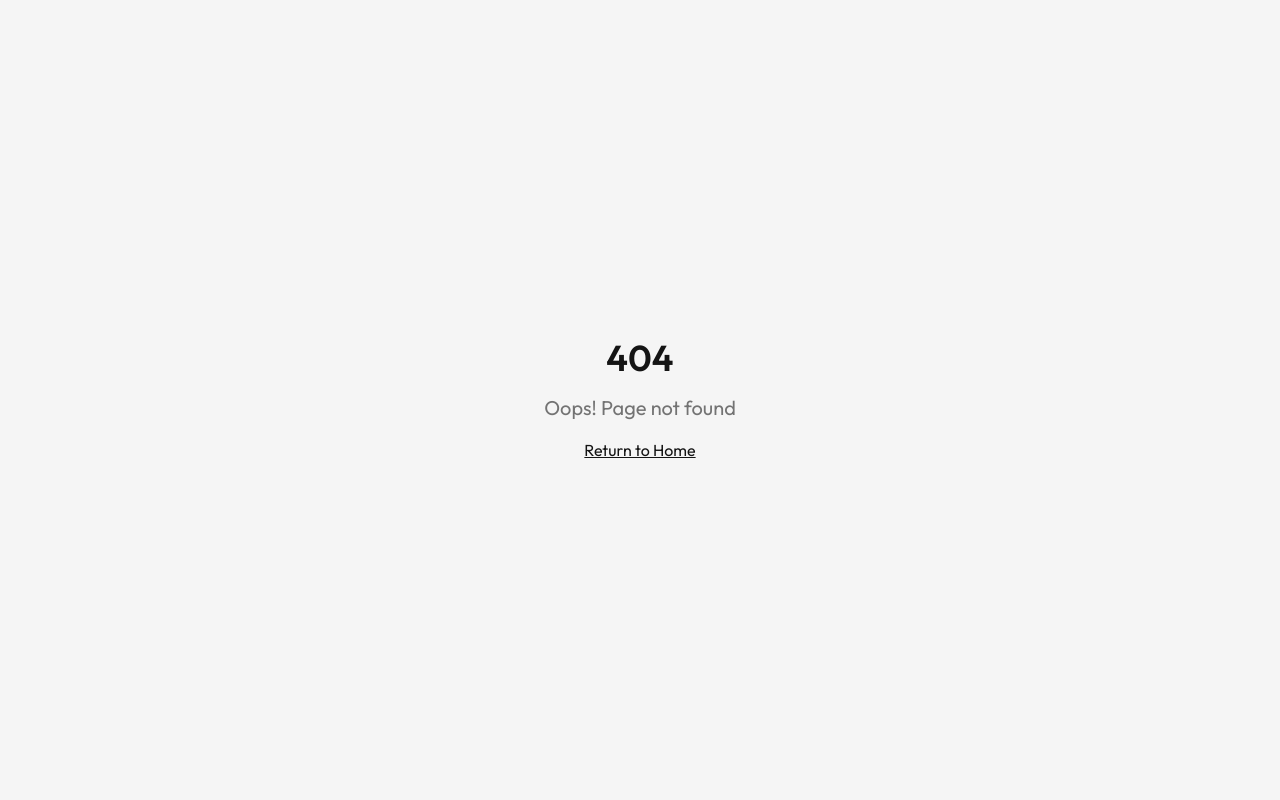
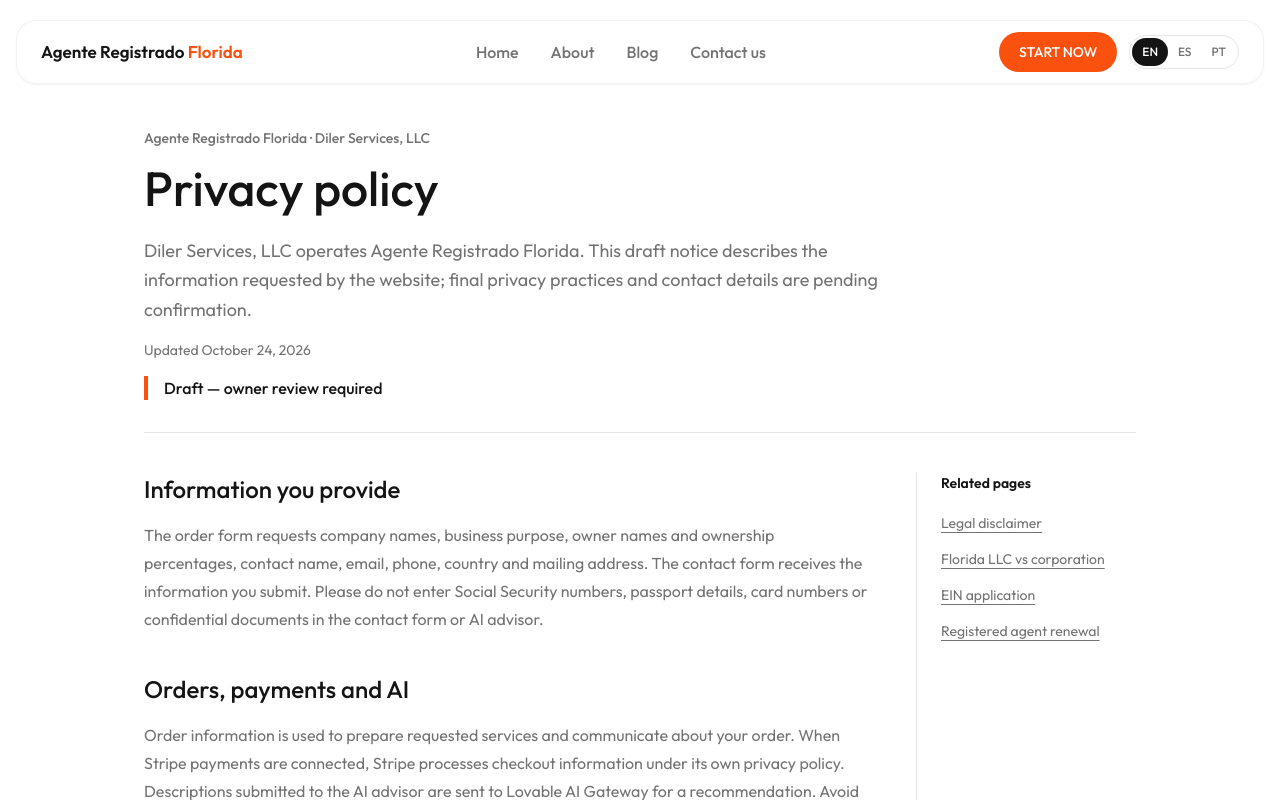
Before and after one commit to vynstudio/bright-beginnings-business-formation, a React (Vite) app: page /privacy in a window 1280 px wide. Before the commit this address had no page. Shown: the top 800 px of the page. Built offline with nearby package versions, Linux system fonts and the light colour scheme; the HTML template or start-up script is replaced by a standard one.

Commit message:
Changes
Co-authored-by: vynstudio <265384302+vynstudio@users.noreply.github.com>

```diff
--- a/src/App.tsx
+++ b/src/App.tsx
@@ -18,6 +18,7 @@ import AdminMessages from "./pages/AdminMessages";
 import AdminOrders from "./pages/AdminOrders";
 import Start from "./pages/Start";
 import CheckoutReturn from "./pages/CheckoutReturn";
+import PublicInformation from "./pages/PublicInformation";
 import ResetPassword from "./pages/ResetPassword";
 import RequireAdmin from "./components/auth/RequireAdmin";
 import NotFound from "./pages/NotFound";
@@ -45,6 +46,11 @@ const App = () => (
             <Route path="/blog" element={<Blog />} />
             <Route path="/blog/:slug" element={<BlogPost />} />
             <Route path="/contact" element={<Contact />} />
+            <Route path="/privacy" element={<PublicInformation pageKey="privacy" />} />
+            <Route path="/legal-disclaimer" element={<PublicInformation pageKey="legal-disclaimer" />} />
+            <Route path="/florida-llc-vs-corporation" element={<PublicInformation pageKey="florida-llc-vs-corporation" />} />
+            <Route path="/ein-application" element={<PublicInformation pageKey="ein-application" />} />
+            <Route path="/registered-agent-renewal" element={<PublicInformation pageKey="registered-agent-renewal" />} />
             <Route path="/start" element={<Start />} />
             <Route path="/checkout/return" element={<CheckoutReturn />} />
             <Route path="/admin/orders" element={<RequireAdmin><AdminOrders /></RequireAdmin>} />
--- a/src/components/Footer.tsx
+++ b/src/components/Footer.tsx
@@ -12,6 +12,21 @@ const Footer = () => {
   }, {
     label: "Contact us",
     href: "/contact"
+  }, {
+    label: "Florida LLC vs corporation",
+    href: "/florida-llc-vs-corporation"
+  }, {
+    label: "EIN application",
+    href: "/ein-application"
+  }, {
+    label: "Registered agent renewal",
+    href: "/registered-agent-renewal"
+  }, {
+    label: "Legal disclaimer",
+    href: "/legal-disclaimer"
+  }, {
+    label: "Privacy policy",
+    href: "/privacy"
   }];
   const socialLinks = [{
     label: "BUILT WITH LOVABLE",
@@ -19,7 +34,7 @@ const Footer = () => {
   }];
   return <footer className="py-6 bg-background">
       <div className="container mx-auto px-4">
-        <div className="bg-[#F7F8F7] rounded-[24px] px-6 md:px-8 pt-12 pb-6 lg:px-12">
+        <div className="bg-muted rounded-[24px] px-6 md:px-8 pt-12 pb-6 lg:px-12">
         {/* Top Section */}
         <div className="flex flex-col lg:flex-row lg:justify-between gap-8 lg:gap-12 mb-12 lg:mb-16">
           {/* Logo - Left */}
@@ -50,7 +65,7 @@ const Footer = () => {
         </div>
 
         {/* Divider */}
-        <div className="border-t border-[#E8E8E8] pt-6">
+        <div className="border-t border-border pt-6">
           {/* Bottom Row */}
           <div className="flex flex-col gap-4 md:flex-row md:items-center md:justify-between">
             <p className="text-[13px] sm:text-[14px] text-foreground">
--- a/src/i18n/translations.ts
+++ b/src/i18n/translations.ts
@@ -1,7 +1,9 @@
 // English text is the key. Add Spanish (es) and Portuguese (pt) for each phrase.
+import { publicPageTranslations } from "./publicPageTranslations";
 type T = { es: string; pt: string };
 
 export const translations: Record<string, T> = {
+  ...publicPageTranslations,
   // Navigation
   "Home": { es: "Inicio", pt: "Início" },
   "About": { es: "Nosotros", pt: "Sobre nós" },
--- /dev/null
+++ b/src/pages/PublicInformation.tsx
@@ -0,0 +1,46 @@
+import { Link } from "react-router-dom";
+import { ArrowUpRight } from "lucide-react";
+import Header from "@/components/Header";
+import Footer from "@/components/Footer";
+import { Button } from "@/components/ui/button";
+import { useLang } from "@/i18n/LanguageContext";
+import { publicPages, type PublicPageKey } from "@/content/publicPages";
+
+export default function PublicInformation({ pageKey }: { pageKey: PublicPageKey }) {
+  const { t } = useLang();
+  const page = publicPages[pageKey];
+  return <div className="min-h-dvh bg-background text-foreground">
+    <Header />
+    <main id="main-content" tabIndex={-1} className="pt-32 pb-16">
+      <div className="container mx-auto px-4 max-w-5xl">
+        <header className="border-b border-border pb-8">
+          <p className="text-sm font-medium text-muted-foreground mb-4">Agente Registrado Florida · Diler Services, LLC</p>
+          <h1 className="text-3xl md:text-5xl leading-tight font-medium break-words">{t(page.title)}</h1>
+          <p className="mt-6 text-lg text-muted-foreground leading-relaxed max-w-3xl">{t(page.intro)}</p>
+          {(pageKey === "privacy" || pageKey === "legal-disclaimer") && <p className="mt-4 text-sm text-muted-foreground">{t("Updated October 24, 2026")}</p>}
+          {page.draft && <p className="mt-4 border-l-4 border-accent pl-4 font-medium">{t("Draft — owner review required")}</p>}
+        </header>
+        <div className="grid lg:grid-cols-[minmax(0,1fr)_220px] gap-12 py-10">
+          <article className="space-y-10 min-w-0">
+            {page.sections.map(section => <section key={section.title}>
+              <h2 className="text-xl md:text-2xl font-medium mb-4">{t(section.title)}</h2>
+              {section.paragraphs.map(text => <p key={text} className="text-muted-foreground leading-7">{t(text)}</p>)}
+            </section>)}
+            {page.actions.length > 0 && <div className="flex flex-wrap gap-3 border-t border-border pt-6">
+              {page.actions.map(action => <Button key={action.href} asChild className="h-auto min-h-12 whitespace-normal text-center py-3"><Link to={action.href}>{t(action.label)}<ArrowUpRight className="shrink-0" /></Link></Button>)}
+            </div>}
+          </article>
+          <aside className="border-t lg:border-t-0 lg:border-l border-border pt-6 lg:pt-0 lg:pl-6">
+            <h2 className="text-sm font-semibold mb-5">{t("Related pages")}</h2>
+            <nav className="flex flex-col gap-4" aria-label={t("Related pages")}>
+              {Object.entries(publicPages).filter(([key]) => key !== pageKey).map(([key, item]) => <Link key={key} to={`/${key}`} className="text-sm text-muted-foreground hover:text-foreground underline underline-offset-4">{t(item.title)}</Link>)}
+              {pageKey === "ein-application" && <a href="https://www.irs.gov/businesses/small-businesses-self-employed/get-an-employer-identification-number" target="_blank" rel="noopener noreferrer" className="text-sm underline underline-offset-4">IRS · EIN <ArrowUpRight className="inline h-3 w-3" /></a>}
+              {(pageKey === "florida-llc-vs-corporation" || pageKey === "registered-agent-renewal") && <a href="https://dos.fl.gov/sunbiz/" target="_blank" rel="noopener noreferrer" className="text-sm underline underline-offset-4">Florida Sunbiz <ArrowUpRight className="inline h-3 w-3" /></a>}
+            </nav>
+          </aside>
+        </div>
+      </div>
+    </main>
+    <Footer />
+  </div>;
+}
```
Also changed, not shown: 1 other file (tests, documents, lock files or other folders).
